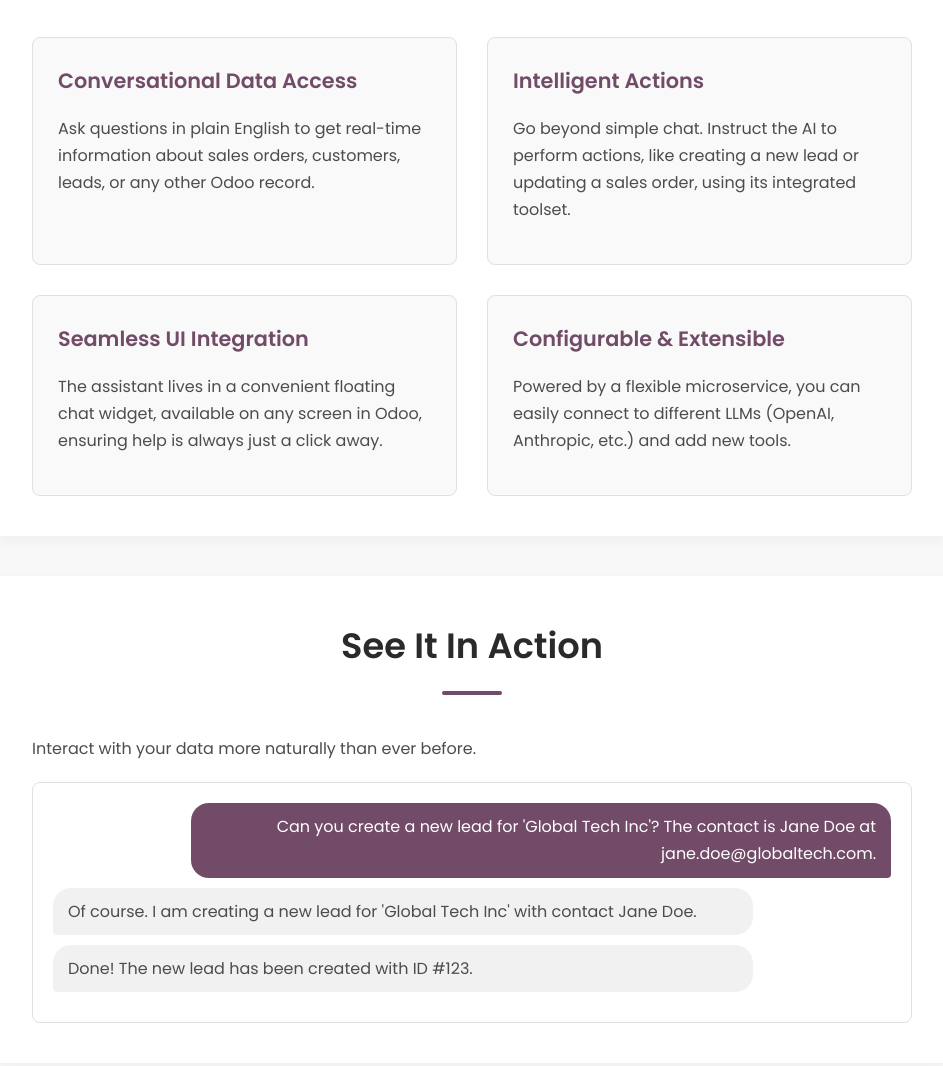
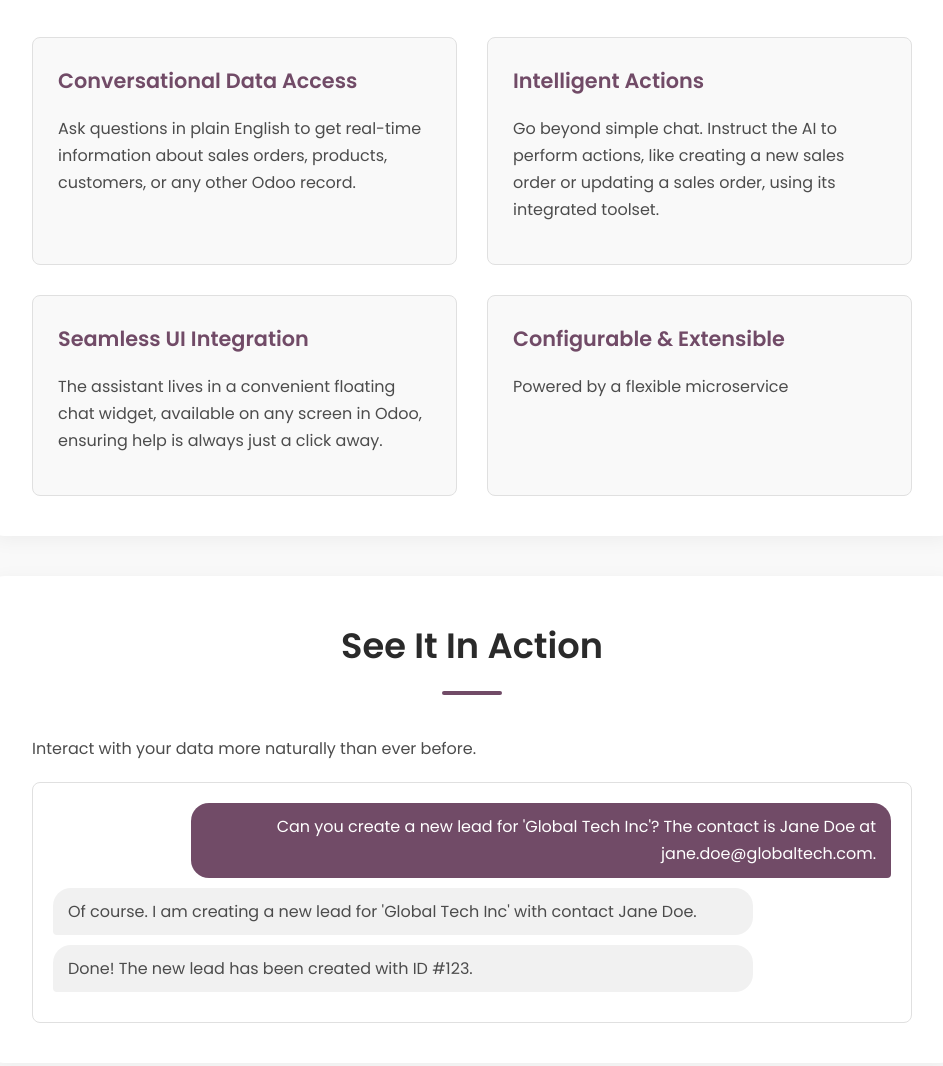
Before and after one commit to coryhighsea/odoo-erp-ai-agent, a plain HTML site: page ai_agent_odoo/static/description/index.html in a window 1280 px wide. Shown: the part 670-1736 px from the top of the page, without its empty margins (168-1111 px from the left). Drawn offline with Linux system fonts and the light colour scheme.

Commit message:
updating index

```diff
--- a/ai_agent_odoo/static/description/index.html
+++ b/ai_agent_odoo/static/description/index.html
@@ -198,11 +198,11 @@
             <div class="features-grid">
                 <div class="feature-card">
                     <h3>Conversational Data Access</h3>
-                    <p>Ask questions in plain English to get real-time information about sales orders, customers, leads, or any other Odoo record.</p>
+                    <p>Ask questions in plain English to get real-time information about sales orders, products, customers, or any other Odoo record.</p>
                 </div>
                 <div class="feature-card">
                     <h3>Intelligent Actions</h3>
-                    <p>Go beyond simple chat. Instruct the AI to perform actions, like creating a new lead or updating a sales order, using its integrated toolset.</p>
+                    <p>Go beyond simple chat. Instruct the AI to perform actions, like creating a new sales order or updating a sales order, using its integrated toolset.</p>
                 </div>
                 <div class="feature-card">
                     <h3>Seamless UI Integration</h3>
@@ -210,7 +210,7 @@
                 </div>
                 <div class="feature-card">
                     <h3>Configurable & Extensible</h3>
-                    <p>Powered by a flexible microservice, you can easily connect to different LLMs (OpenAI, Anthropic, etc.) and add new tools.</p>
+                    <p>Powered by a flexible microservice</p>
                 </div>
             </div>
         </section>
@@ -236,7 +236,7 @@
             <p>Getting started is easy. This addon connects to the standalone Python AI service.</p>
             <ol class="setup-steps">
                 <li data-step="1">
-                    Deploy the Python AI service (e.g., using Docker Compose on Coolify) and ensure it's running.
+                    Request the API key to connect to the Python AI Service.
                 </li>
                 <li data-step="2">
                     Install this Odoo addon ("AI Assistant").
```
